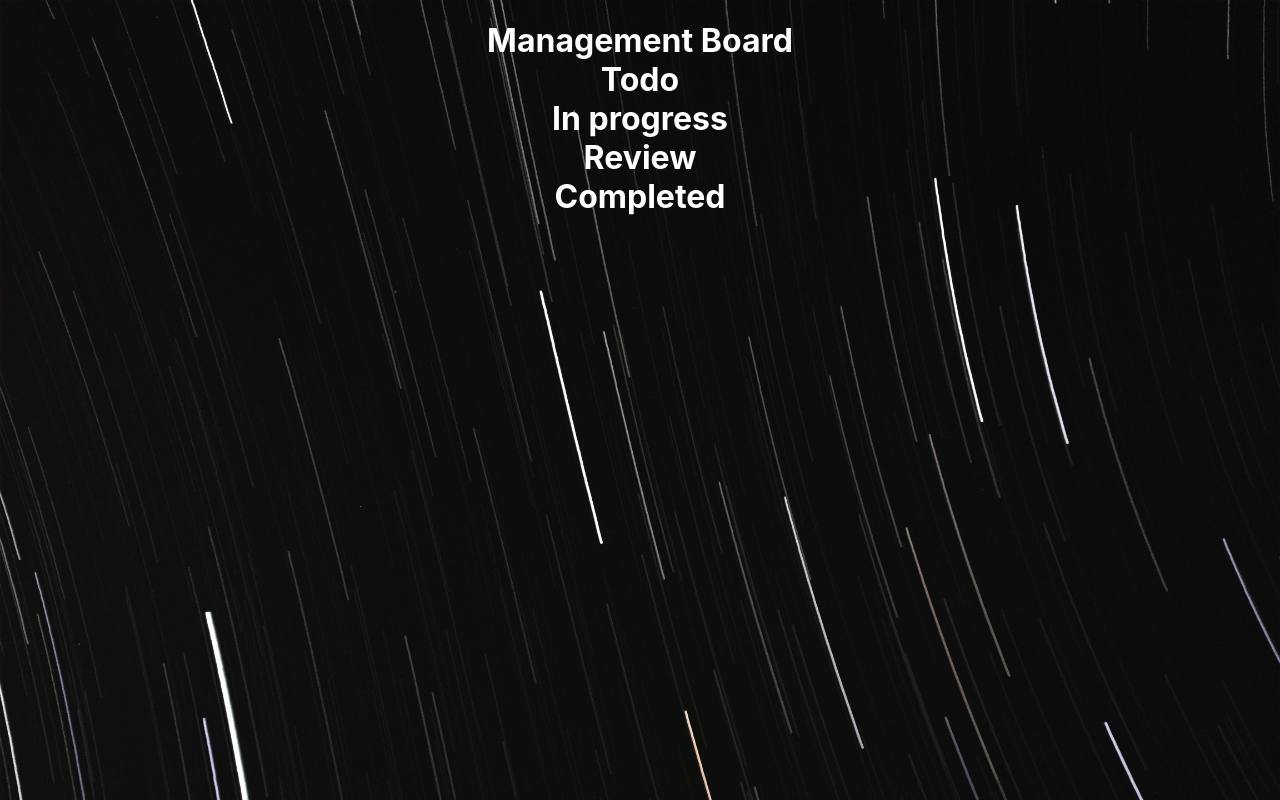
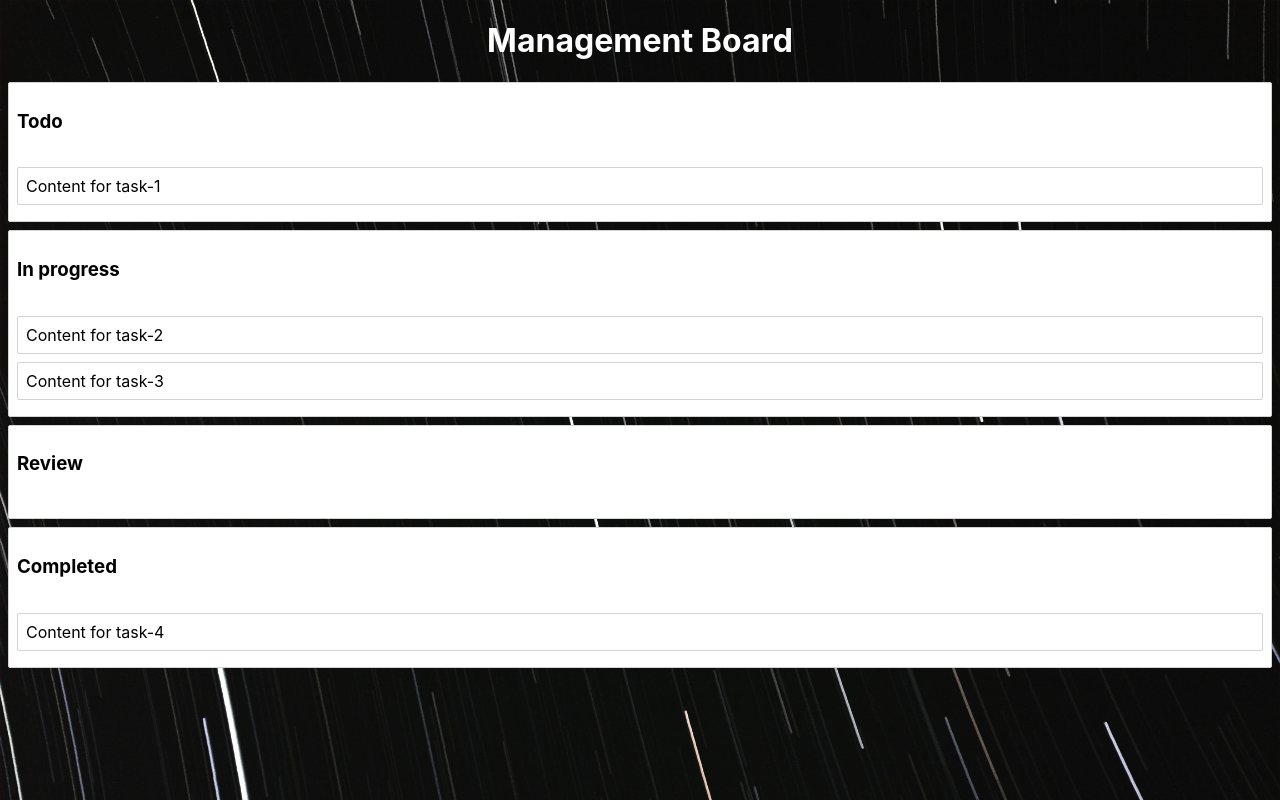
Before and after one commit to jojobear88/trello-clone, a React (Create React App) app: page / in a window 1280 px wide. Built offline with nearby package versions, Linux system fonts and the light colour scheme.

Commit message:
adding Column and Task components + style

```diff
--- a/package.json
+++ b/package.json
@@ -18,9 +18,10 @@
     "react-dom": "^18.2.0",
     "react-redux": "^8.0.5",
     "react-redux-firebase": "^3.11.0",
-    "react-scripts": "5.0.1",
+    "react-scripts": "^5.0.1",
     "redux": "^4.2.0",
     "redux-firestore": "^1.0.0",
+    "styled-components": "^5.3.6",
     "web-vitals": "^2.1.4"
   },
   "scripts": {
--- a/src/App.css
+++ b/src/App.css
@@ -1 +1,8 @@
 /* Add styles here */
+.dnd-layout {
+    display: flex;
+  }
+  .dnd-container {
+    flex: 0 0 25%;
+    max-width: 25%;
+  }
--- a/src/App.js
+++ b/src/App.js
@@ -2,13 +2,18 @@ import React from 'react'
 import './App.css'
 import { Board } from './components/Board'
 import { Counter } from './features/counter/Counter'
+import styled from 'styled-components';
+
+const Container = styled.div``;
 
 function App () {
   return (
-    <h1 style={{color: "white", textAlign: "center"}}>
-      Management Board
+    <Container>
+      <h1 style={{color: "white", textAlign: "center"}}>
+        Management Board
+      </h1>
       <Board></Board>
-    </h1>
+    </Container>
   )
 }
 
--- a/src/components/Board.js
+++ b/src/components/Board.js
@@ -9,9 +9,10 @@ import {
     selectTask
 } from './taskSlice';
 import dataset  from './dataset';
+import Column from './Column';
 
 export function Board() {
-    const task = useSelector(selectTask);
+    const selected = useSelector(selectTask);
     const dispatch = useDispatch();
     useEffect(() => {
         dispatch(setAllTasks(dataset.tasks));
@@ -22,16 +23,11 @@ export function Board() {
 
     return (
         <DragDropContext onDragEnd={() => true}>
-            {task.columnOrder.map((item) => (
-                <Droppable droppableId={item} direction='horizontal' type={item} key={item}>
-                    {(provided) => {
-                        return (
-                        <div ref={provided.innerRef} {...provided.droppableProps}>
-                            <span>{task.columns[item].title}</span>
-                        </div>)
-                }}
-                </Droppable>
-            ))}
+            {selected.columnOrder.map(columnId => {
+                const column = selected.columns[columnId];
+                const tasks = column.taskIds.map(taskId => selected.tasks[taskId]);
+                return <Column key={column.id} column={column} task={tasks} />;
+            })}
         </DragDropContext>
     );
 }
--- a/src/components/Column.js
+++ b/src/components/Column.js
@@ -1 +1,31 @@
 // Create the Column component here
+import React from 'react';
+import styled from 'styled-components';
+import Task from './Task';
+
+const Container = styled.div`
+    margin: 8px;
+    border: 1px solid lightgrey;
+    border-radius: 2px;
+    background-color: white;
+    color: black;
+`;
+const Title = styled.h3`
+    padding: 8px;
+`;
+const TaskList = styled.div`
+    padding: 8px
+`;
+
+export default class Column extends React.Component {
+    render() {
+        return (
+            <Container>
+                <Title>{this.props.column.title}</Title>
+                <TaskList>
+                    {this.props.task.map(task => <Task key={task.id} task={task} />)}
+                </TaskList>
+            </Container>
+        )
+    }
+}
--- /dev/null
+++ b/src/components/Task.js
@@ -0,0 +1,16 @@
+// Create the Column component here
+import React from 'react';
+import styled from 'styled-components';
+
+const Container = styled.div`
+    border: 1px solid lightgrey;
+    border-radius: 2px;
+    padding: 8px;
+    margin-bottom: 8px;
+`;
+export default class Task extends React.Component {
+    render() {
+        console.log(this.props.task);
+        return <Container>{this.props.task.taskTitle}</Container>
+    }
+}
```
Also changed, not shown: 1 other file (tests, documents, lock files or other folders).
